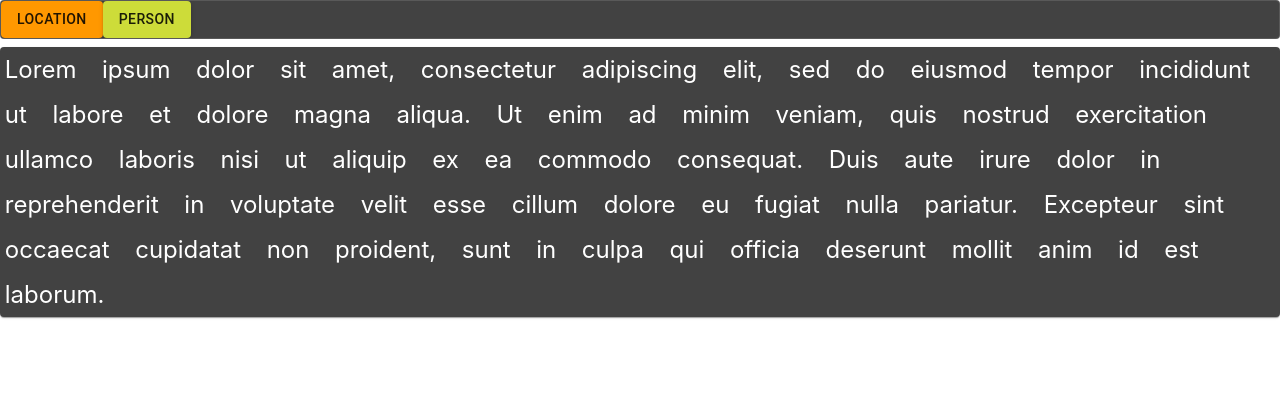
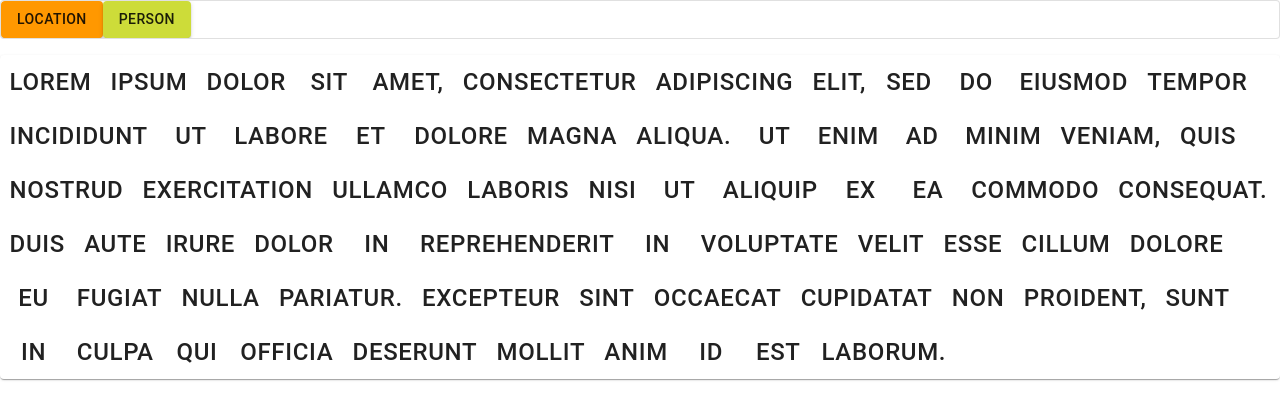
Before and after one commit to mostmand/taggari, a React (Create React App) app: page / in a window 1280 px wide. Shown: the top 420 px of the page. Built offline with nearby package versions, Linux system fonts and the light colour scheme.

Commit message:
A lot of beautification and fixes

```diff
--- a/package.json
+++ b/package.json
@@ -12,6 +12,7 @@
     "@types/node": "^12.20.15",
     "@types/react": "^17.0.11",
     "@types/react-dom": "^17.0.8",
+    "color": "^3.1.3",
     "react": "^17.0.2",
     "react-dom": "^17.0.2",
     "react-scripts": "4.0.3",
@@ -41,5 +42,8 @@
       "last 1 firefox version",
       "last 1 safari version"
     ]
+  },
+  "devDependencies": {
+    "@types/color": "^3.0.2"
   }
 }
--- a/src/App.tsx
+++ b/src/App.tsx
@@ -6,7 +6,7 @@ import { createMuiTheme, ThemeProvider } from '@material-ui/core';
 
 function App() {
   // const prefersDarkMode = useMediaQuery('(prefers-color-scheme: dark)');
-  const prefersDarkMode = true;
+  const prefersDarkMode = false;
 
   const theme = React.useMemo(
     () =>
--- a/src/Highlighter.tsx
+++ b/src/Highlighter.tsx
@@ -1,8 +1,10 @@
 import { createStyles, makeStyles, Theme } from '@material-ui/core/styles';
 import { ClassNameMap } from '@material-ui/styles';
-import { Grid } from '@material-ui/core';
-import { useState } from 'react';
-import { ClearTagButton } from './ClearTagButton';
+import { MouseEventHandler, useState } from 'react';
+import Menu from '@material-ui/core/Menu';
+import MenuItem from '@material-ui/core/MenuItem';
+import Button from '@material-ui/core/Button';
+import Color from 'color';
 
 export interface HighlightColors {
     backgroundColorDark: string;
@@ -22,16 +24,22 @@ interface Props {
 
 const useStyles = makeStyles((theme: Theme) => createStyles({
     text: {
-        marginLeft: '0.3rem',
-        marginRight: '0.3rem',
+        marginLeft: '0.1rem',
+        marginRight: '0.1rem',
         '& -webkit-user-select': 'none', /* Safari */
         '& -ms-user-select': 'none', /* IE 10 and IE 11 */
         userSelect: 'none',
         fontSize: 'x-large'
     },
     selected: {
+        marginLeft: '0.1rem',
+        marginRight: '0.1rem',
         color: (props: Props) => theme.palette.type === 'dark' ? props.highlight?.textColorDark : props.highlight?.textColorLight,
         backgroundColor: (props: Props) => theme.palette.type === 'dark' ? props.highlight?.backgroundColorDark : props.highlight?.backgroundColorLight,
+        "&:hover": {
+            color: (props: Props) => theme.palette.type === 'dark' ? props.highlight!.textColorDark : props.highlight!.textColorLight,
+            backgroundColor: (props: Props) => Color(theme.palette.type === 'dark' ? props.highlight!.backgroundColorDark : props.highlight!.backgroundColorLight).alpha(0.7).string()
+        }
     },
     normal: {
         color: theme.palette.text.primary,
@@ -47,31 +55,38 @@ export const Highlighter = (props: Props) => {
         throw new Error('Selected is true but no highlight is defined');
     }
 
-    const [clearButtonVisibility, setClearButtonVisibility] = useState(false);
+    const [anchorEl, setAnchorEl] = useState<Element | null>(null);
+
+    const handleClick: MouseEventHandler<HTMLSpanElement> = (event) => {
+        setAnchorEl(event.currentTarget);
+    };
+
+    const handleClose = () => {
+        setAnchorEl(null);
+    };
+
+    const clearTag = () => {
+        handleClose();
+        props.onClearClicked?.();
+    };
+
     const classes = useStyles(props);
     const style = getStyle(props.selected, classes);
 
     return <span>
-        <span
-            onClick={props.onClick}
-            onMouseEnter={!props.clearable ? undefined : () => setClearButtonVisibility(true)}
-            onMouseLeave={!props.clearable ? undefined : () => setClearButtonVisibility(false)}>
-
-            <Grid container
-                direction='column'
-                alignItems='center'
-                justify='center'
-            >
-                <ClearTagButton visible={clearButtonVisibility} onClick={() => {
-                    setClearButtonVisibility(false);
-                    props.onClearClicked?.();
-                }} />
-                <Grid item className={style}>
-                    {props.children}
-                </Grid>
-            </Grid>
-        </span>
-    </span>
+        <Button className={style} aria-controls="simple-menu" aria-haspopup="true" onClick={!props.clearable ? props.onClick : handleClick}>
+            {props.children}
+        </Button>
+        <Menu
+            id="simple-menu"
+            anchorEl={anchorEl}
+            keepMounted
+            open={Boolean(anchorEl)}
+            onClose={handleClose}
+        >
+            <MenuItem onClick={clearTag}>Clear</MenuItem>
+        </Menu>
+    </span >
 }
 
 Highlighter.defaultProps = {
--- a/src/TagButton.tsx
+++ b/src/TagButton.tsx
@@ -1,4 +1,5 @@
 import { Button, createStyles, makeStyles, Theme } from "@material-ui/core";
+import Color from "color";
 
 type Props = {
     buttonColor: string;
@@ -8,7 +9,10 @@ type Props = {
 export const TagButton = (props: Props) => {
     const useStyles = makeStyles((theme: Theme) => createStyles({
         button: {
-            backgroundColor: props.buttonColor
+            backgroundColor: props.buttonColor,
+            "&:hover": {
+                backgroundColor: Color(props.buttonColor).alpha(0.7).string()
+            }
         }
     }));
 
--- a/src/TagSelector.tsx
+++ b/src/TagSelector.tsx
@@ -12,8 +12,8 @@ type Props = {
 }
 
 export const TagSelector = (props: Props) => {
-    const buttons = props.tags.map(tag => {
-        return <TagButton buttonColor={tag.buttonColor} onClick={tag.onClick}>{tag.name}</TagButton>
+    const buttons = props.tags.map((tag, index) => {
+        return <TagButton key={index} buttonColor={tag.buttonColor} onClick={tag.onClick}>{tag.name}</TagButton>
     });
     return <Card variant='outlined'>
         {buttons}
--- a/src/TextArea.tsx
+++ b/src/TextArea.tsx
@@ -13,7 +13,7 @@ export const TextArea = (props: Props) => {
   // }));
   // const classes = useStyles(props);
 
-  const children = props.children?.map(child => <Grid item>{child}</Grid>)
+  const children = props.children?.map((child, index) => <Grid key={index} item>{child}</Grid>)
 
   return <Paper>
     <Grid
@@ -22,7 +22,6 @@ export const TextArea = (props: Props) => {
       justify="flex-start"
       alignItems="center"
       wrap="wrap"
-      spacing={2}
     >
       {children}
     </Grid>
```
Also changed, not shown: 1 other file (tests, documents, lock files or other folders).
